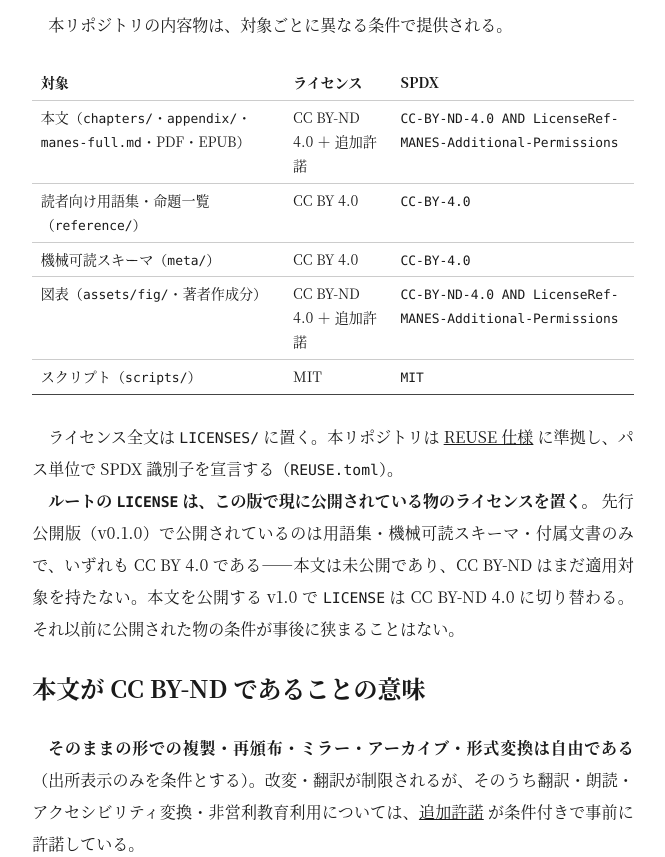
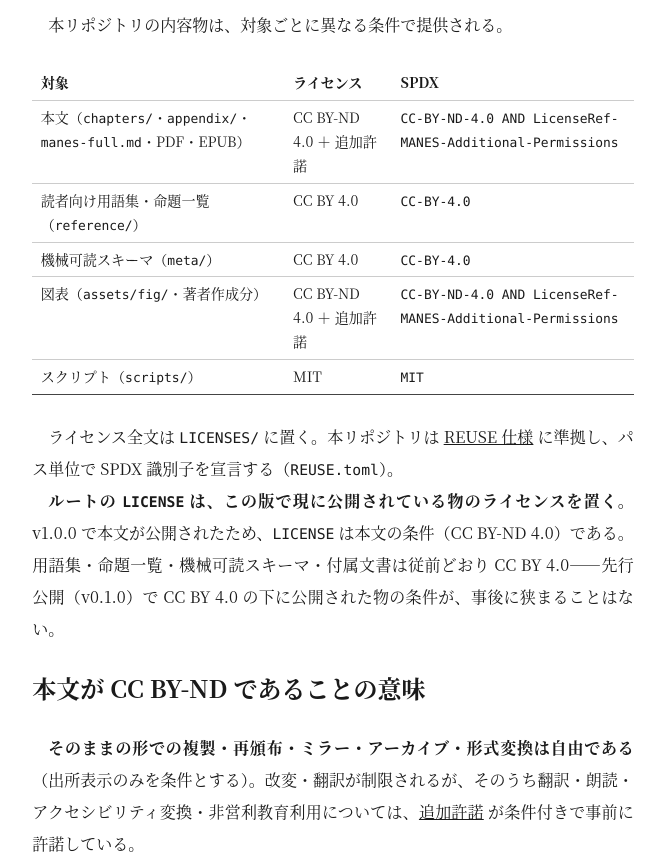
Before and after one commit to primitiveaxfuture/the-manes, a plain HTML site: page licensing/index.html in a window 1280 px wide. Shown: the part 186-1043 px from the top of the page, without its empty margins (307-972 px from the left). Drawn offline with Linux system fonts and the light colour scheme.

Commit message:
README/LICENSING: v1.0.0 state (full text published, first edition)

```diff
--- a/licensing/index.html
+++ b/licensing/index.html
@@ -21,7 +21,7 @@
 <tr><td>スクリプト（<code>scripts/</code>）</td><td>MIT</td><td><code>MIT</code></td></tr>
 </table>
 <p>ライセンス全文は <code>LICENSES/</code> に置く。本リポジトリは <a href="https://reuse.software/">REUSE 仕様</a> に準拠し、パス単位で SPDX 識別子を宣言する（<code>REUSE.toml</code>）。</p>
-<p><strong>ルートの <code>LICENSE</code> は、この版で現に公開されている物のライセンスを置く。</strong> 先行公開版（v0.1.0）で公開されているのは用語集・機械可読スキーマ・付属文書のみで、いずれも CC BY 4.0 である——本文は未公開であり、CC BY-ND はまだ適用対象を持たない。本文を公開する v1.0 で <code>LICENSE</code> は CC BY-ND 4.0 に切り替わる。それ以前に公開された物の条件が事後に狭まることはない。</p>
+<p><strong>ルートの <code>LICENSE</code> は、この版で現に公開されている物のライセンスを置く。</strong> v1.0.0 で本文が公開されたため、<code>LICENSE</code> は本文の条件（CC BY-ND 4.0）である。用語集・命題一覧・機械可読スキーマ・付属文書は従前どおり CC BY 4.0——先行公開（v0.1.0）で CC BY 4.0 の下に公開された物の条件が、事後に狭まることはない。</p>
 <h2>本文が CC BY-ND であることの意味</h2>
 <p><strong>そのままの形での複製・再頒布・ミラー・アーカイブ・形式変換は自由である</strong>（出所表示のみを条件とする）。改変・翻訳が制限されるが、そのうち翻訳・朗読・アクセシビリティ変換・非営利教育利用については、<a href="LICENSES/LicenseRef-MANES-Additional-Permissions.txt">追加許諾</a> が条件付きで事前に許諾している。</p>
 <p><strong>引用、概念の利用、機械学習は、ライセンスの選択と無関係に自由である。</strong></p>
```
Also changed, not shown: integrity/checksums.txt, 2 other files.
